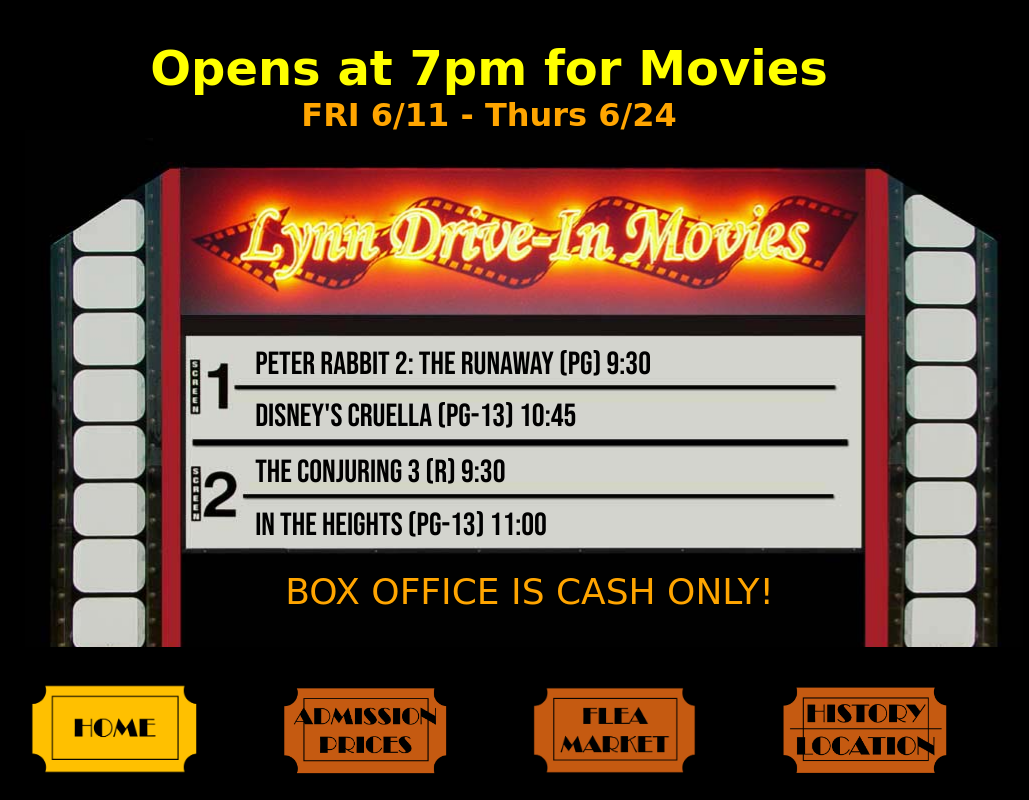
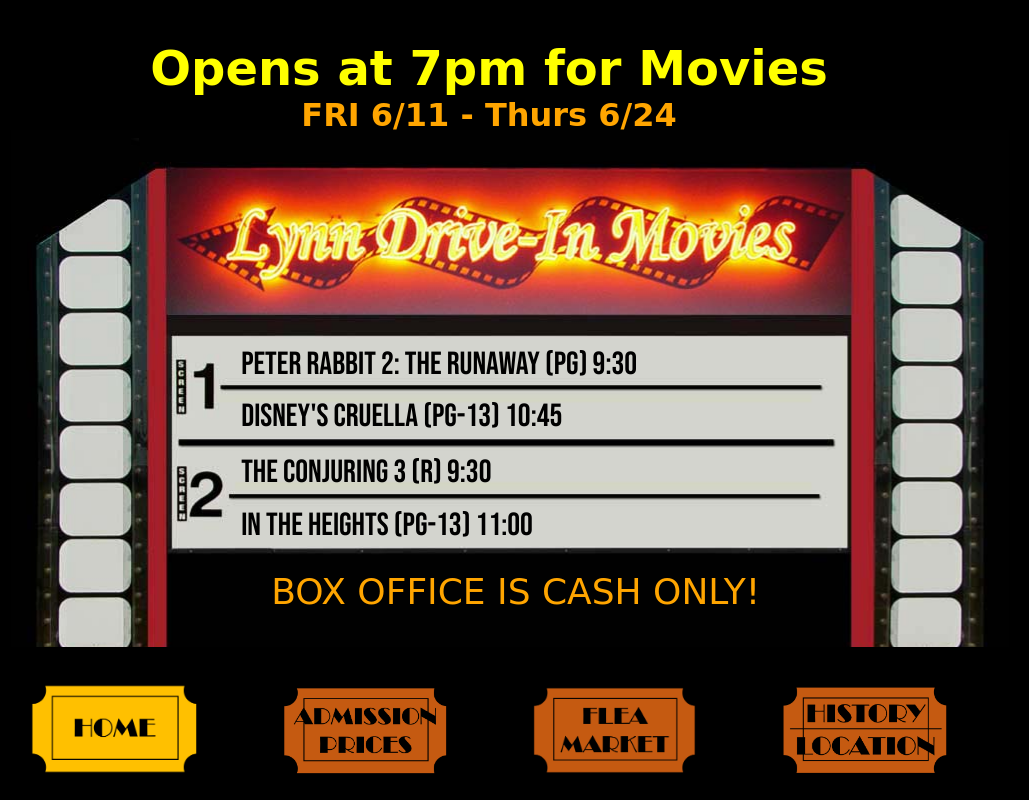
Before and after one commit to dstepha3/lynn-drive-in-redesign, a plain HTML site: page now-showing.html in a window 1280 px wide. Shown: the whole page, without its empty margins (151-1180 px from the left). Drawn offline with Linux system fonts and the light colour scheme; a web font is replaced by a local one.

Commit message:
update marquee positioning

```diff
--- a/css/main.css
+++ b/css/main.css
@@ -115,7 +115,7 @@ body h3.now-showing-page {
     height: 88%;
     position: relative;
     min-height: 350px;
-    left: 3.5%;
+    left: 2.1%;
     top: -17px;
     margin-top: -8px;
     color: black;
```
